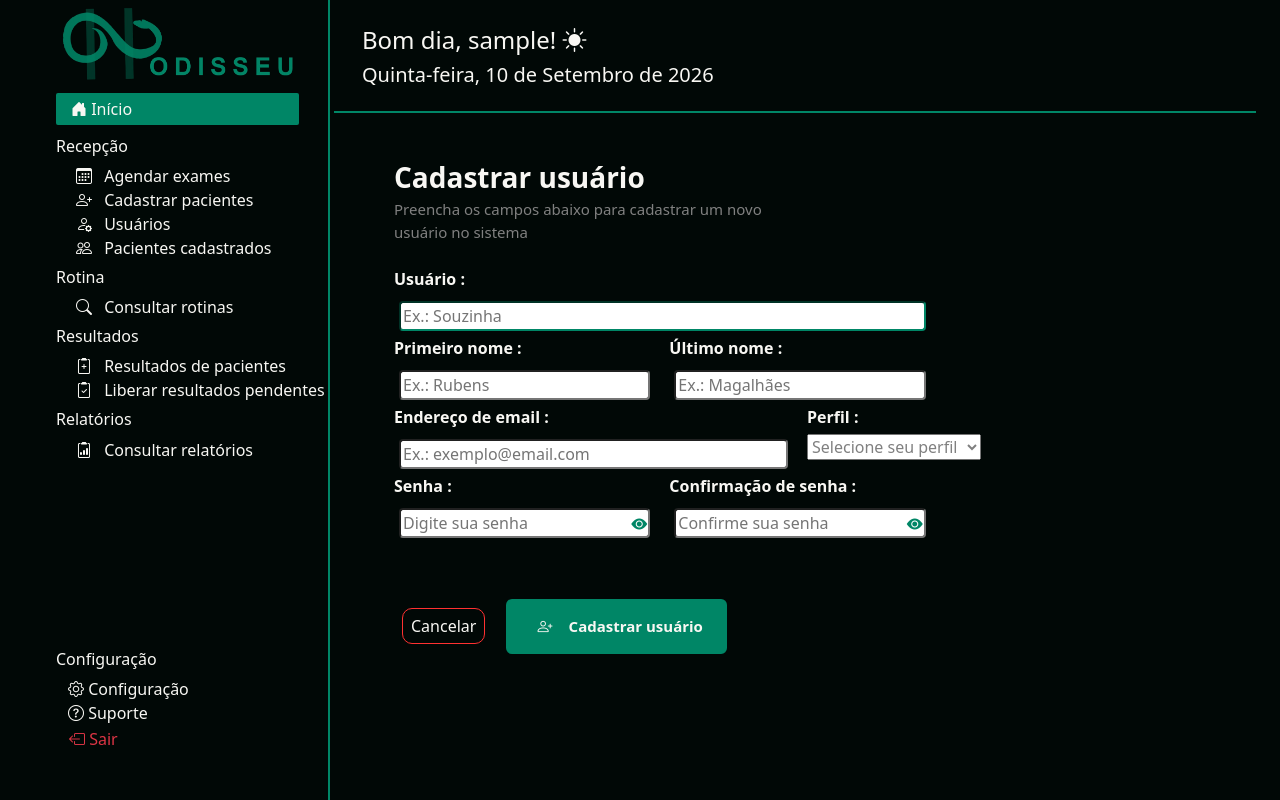
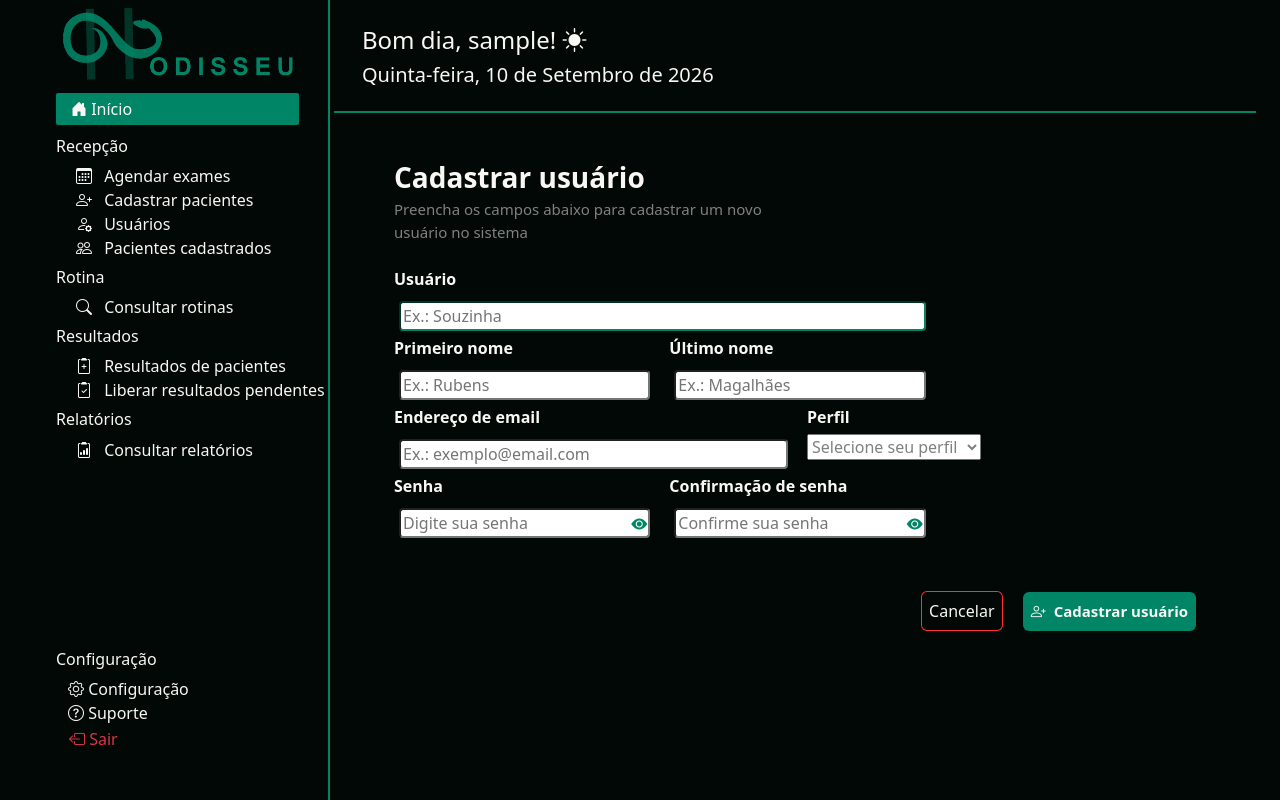
Before and after one commit to AnnaSilva-dev/Sistema-Laboratorial-Odisseu, a Django app: page /cadastrar_usuario/ in a window 1280 px wide. Run offline with Django 5.2, Linux system fonts and the light colour scheme; the visitor is signed in with stand-in values (Sample User, id 1); some libraries are stand-ins or nearby versions.

Commit message:
confirmaçoes, botoes arrumados

```diff
--- a/odisseu/static/odisseu/css/style.css
+++ b/odisseu/static/odisseu/css/style.css
@@ -123,10 +111,6 @@ form input.edit-forms{
     list-style: none;
     text-decoration: underline;
     font-size: 14px;
-}
-
-.forms label::after {
-    content: ":";
 }
 
 .eye{
@@ -150,9 +134,9 @@ form input.edit-forms{
 .cancelar{
     background-color: var(--preto);
     color: var(--branco);
-    border: 1px solid var(--vermelho);
+    border: 0;
+    box-shadow: inset 0 0 0 1px var(--vermelho);
     border-radius: 10px;
-    padding: 5px;
     transition: 0.5s;
 }
 
--- a/odisseu/templates/cadastrar_usuario.html
+++ b/odisseu/templates/cadastrar_usuario.html
@@ -1,8 +1,11 @@
 {% extends "base.html" %}
 {% block title %}{{ block.super }} - Cadastrar Usuário{% endblock %}
 {% block content %}
-    <h4 id="titulo">Cadastrar usuário</h4 id="titulo">
-    <p id="subtitulo">Preencha os campos abaixo para cadastrar um novo</br> usuário no sistema</p>
+    <h1 id="titulo">Cadastrar usuário</h1>
+    <p id="subtitulo">
+        Preencha os campos abaixo para cadastrar um novo</br> usuário no sistema
+    </p>
+
         {% if messages %}
             {% for message in messages %}
                 <div class="alert alert-{{ message.tags }}">
@@ -10,6 +13,7 @@
                 </div>
             {% endfor %}
         {% endif %}
+
     <nav class="container-fluid">
         <form method="POST" class="forms">
             {% csrf_token %}
@@ -81,15 +85,20 @@
                     {{ form.password2 }}
                     {{ form.password2.errors }}
 
-                    <button type="button" class="position-absolute end-0 eye translate-middle-y border-0 bg-transparent pb-5" onclick="mostrarSenha('id_password1', this)">
+                    <button type="button" class="position-absolute end-0 eye translate-middle-y border-0 bg-transparent pb-5" onclick="mostrarSenha('id_password2', this)">
                         <i class="bi bi-eye-fill" style="width: 20px;"></i>
                     </button>
                 </div>
             </section>
 
-            <section class="my-5">
-                <button class="cancelar px-2 m-2" type="reset">Cancelar</button>
-                <button class="confirmar p-2 px-4 border-0 m-2 rounded-2" type="submit" onclick="return confirm('Tem certeza que deseja criar este usuário?')"><span class="bi bi-person-plus p-2"></span>Cadastrar usuário</button>
+            <section class="row mt-5">
+                <nav class="col-12 text-end">
+                    <button class="cancelar p-2 me-3 rounded-2" type="reset">Cancelar</button>
+                    <button class="confirmar p-2 border-0 rounded-2" type="submit"
+                        onclick="return confirm('Tem certeza que deseja criar este usuário?')">
+                        <span class="bi bi-person-plus"></span>Cadastrar usuário
+                    </button>
+                </nav>
             </section>
         </form>
     </nav>
```
Also changed, not shown: other parts of odisseu/static/odisseu/css/style.css (+19 -13 lines), odisseu/templates/agendar_exame.html (+13 -10 lines), odisseu/templates/cadastrar_paciente.html (+8 -8 lines), odisseu/templates/usuarios.html (+14 -16 lines).
